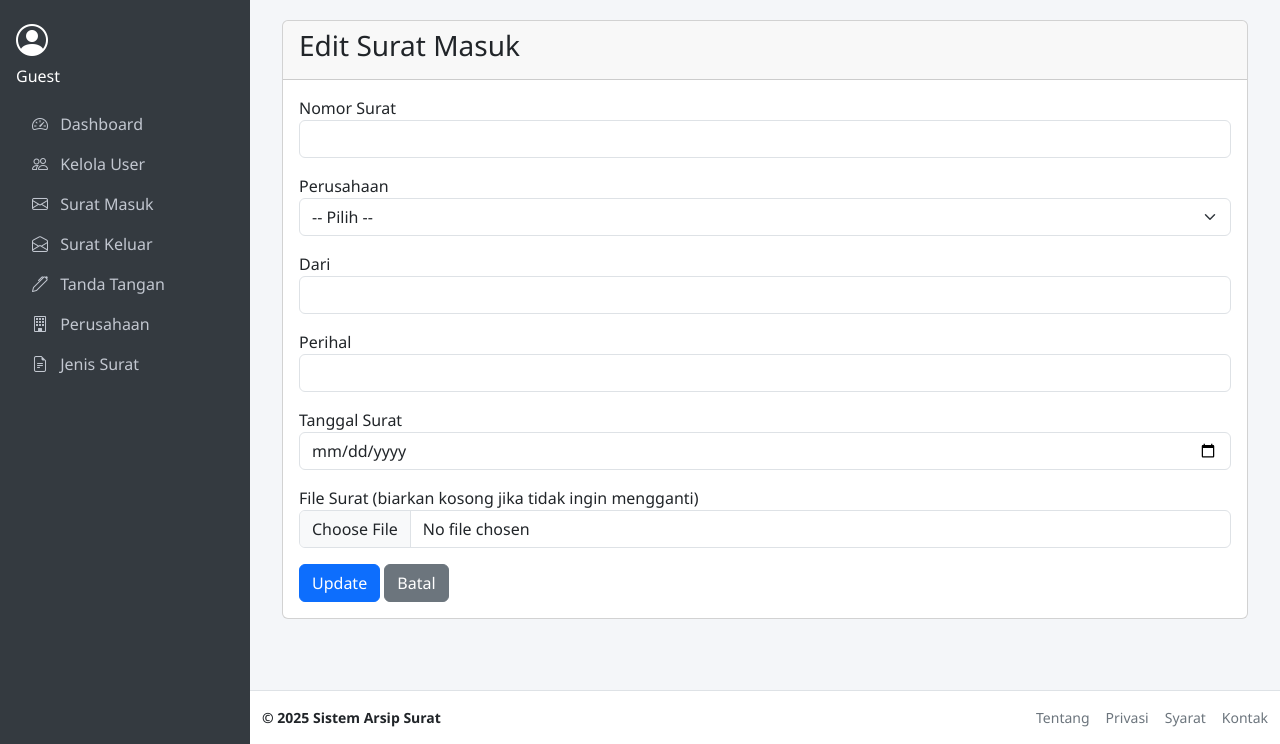
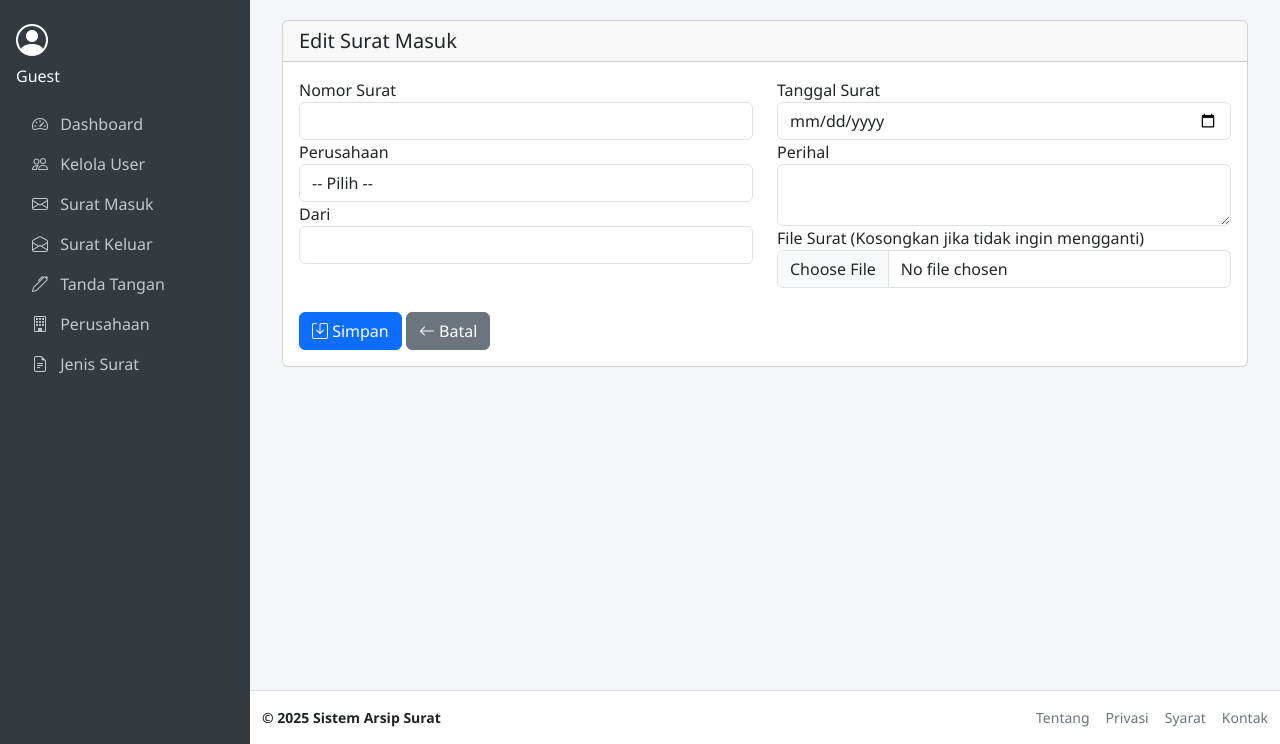
Before and after one commit to Yks889/aplikasi-surat-menyurat, a CodeIgniter 4 app: the page made by app/Views/admin/surat_masuk/edit.php in a window 1280 px wide. Shown: the part 56-800 px from the top of the page. Run offline with PHP 8.4 and a stand-in for CodeIgniter, Linux system fonts and the light colour scheme; the template is opened without the code that fills it, so the values that code supplies are empty; some libraries are stand-ins or nearby versions.

Commit message:
memperbaiki tampilan user, perusahaan, jenis surat, surat masuk

```diff
--- a/app/Views/admin/surat_masuk/edit.php
+++ b/app/Views/admin/surat_masuk/edit.php
@@ -1,19 +1,27 @@
 <?= $this->extend('layouts/admin') ?>
 <?= $this->section('content') ?>
-<div class="card">
+
+<div class="card w-100">
     <div class="card-header">
-        <h3>Edit Surat Masuk</h3>
+        <h3 class="card-title fs-5 mb-0">Edit Surat Masuk</h3>
     </div>
     <div class="card-body">
         <form action="/admin/surat-masuk/update/<?= $surat['id'] ?>" method="post" enctype="multipart/form-data">
             <?= csrf_field() ?>
-            <div class="mb-3">
-                <label>Nomor Surat</label>
-                <input type="text" name="nomor_surat" class="form-control" value="<?= old('nomor_surat', $surat['nomor_surat']) ?>" required>
+
+            <div class="row">
+                <div class="col-md-6">
+                    <!-- Nomor Surat -->
+                    <div class="form-group">
+                        <label for="nomor_surat">Nomor Surat</label>
+                        <input type="text" class="form-control" id="nomor_surat" name="nomor_surat"
+                            value="<?= old('nomor_surat', $surat['nomor_surat']) ?>" required>
                     </div>
-            <div class="mb-3">
-                <label>Perusahaan</label>
-                <select name="perusahaan_id" class="form-select" required>
+
+                    <!-- Perusahaan -->
+                    <div class="form-group">
+                        <label for="perusahaan_id">Perusahaan</label>
+                        <select class="form-control" id="perusahaan_id" name="perusahaan_id" required>
                             <option value="">-- Pilih --</option>
                             <?php foreach ($perusahaan as $p): ?>
                                 <option value="<?= $p['id'] ?>" <?= $p['id'] == $surat['perusahaan_id'] ? 'selected' : '' ?>>
@@ -22,25 +30,54 @@
                             <?php endforeach; ?>
                         </select>
                     </div>
-            <div class="mb-3">
-                <label>Dari</label>
-                <input type="text" name="dari" class="form-control" value="<?= old('dari', $surat['dari']) ?>" required>
+
+                    <!-- Dari -->
+                    <div class="form-group">
+                        <label for="dari">Dari</label>
+                        <input type="text" class="form-control" id="dari" name="dari"
+                            value="<?= old('dari', $surat['dari']) ?>" required>
                     </div>
-            <div class="mb-3">
-                <label>Perihal</label>
-                <input type="text" name="perihal" class="form-control" value="<?= old('perihal', $surat['perihal']) ?>" required>
                 </div>
-            <div class="mb-3">
-                <label>Tanggal Surat</label>
-                <input type="date" name="tgl_surat" class="form-control" value="<?= old('tgl_surat', $surat['tgl_surat']) ?>" required>
+
+                <div class="col-md-6">
+                    <!-- Tanggal -->
+                    <div class="form-group">
+                        <label for="tgl_surat">Tanggal Surat</label>
+                        <input type="date" class="form-control" id="tgl_surat" name="tgl_surat"
+                            value="<?= old('tgl_surat', $surat['tgl_surat']) ?>" required>
                     </div>
-            <div class="mb-3">
-                <label>File Surat (biarkan kosong jika tidak ingin mengganti)</label>
-                <input type="file" name="file_surat" class="form-control">
+
+                    <!-- Perihal -->
+                    <div class="form-group">
+                        <label for="perihal">Perihal</label>
+                        <textarea class="form-control" id="perihal" name="perihal" rows="2" required><?= old('perihal', $surat['perihal']) ?></textarea>
                     </div>
-            <button type="submit" class="btn btn-primary">Update</button>
-            <a href="/admin/surat-masuk" class="btn btn-secondary">Batal</a>
+
+                    <!-- File Surat -->
+                    <div class="form-group">
+                        <label for="file_surat">File Surat (Kosongkan jika tidak ingin mengganti)</label>
+                        <input type="file" class="form-control" id="file_surat" name="file_surat">
+                        <?php if (!empty($surat['file_surat'])): ?>
+                            <small class="text-muted d-block mt-1">File saat ini:
+                                <a href="/uploads/surat_masuk/<?= esc($surat['file_surat']) ?>" target="_blank">
+                                    <?= esc($surat['file_surat']) ?>
+                                </a>
+                            </small>
+                        <?php endif; ?>
+                    </div>
+                </div>
+            </div>
+
+            <div class="form-group mt-4">
+                <button type="submit" class="btn btn-primary">
+                    <i class="bi bi-save"></i> Simpan
+                </button>
+                <a href="/admin/surat-masuk" class="btn btn-secondary">
+                    <i class="bi bi-arrow-left"></i> Batal
+                </a>
+            </div>
         </form>
     </div>
 </div>
+
 <?= $this->endSection() ?>
--- a/app/Views/admin/users/edit.php
+++ b/app/Views/admin/users/edit.php
@@ -3,7 +3,7 @@
 <?= $this->section('content') ?>
 <div class="card">
     <div class="card-header">
-        <h3 class="card-title">Edit User</h3>
+        <h3 class="card-title fs-5 mb-0">Edit User</h3>
     </div>
     <div class="card-body">
         <form action="/admin/users/update/<?= $userData['id'] ?>" method="post">
```
Also changed, not shown: app/Views/admin/jenis_surat/create.php (+14 -4 lines), app/Views/admin/jenis_surat/edit.php (+11 -1 lines), app/Views/admin/perusahaan/create.php (+19 -6 lines), app/Views/admin/perusahaan/edit.php (+19 -6 lines), app/Views/admin/surat_masuk/create.php (+28 -47 lines), app/Views/admin/users/create.php (+25 -25 lines). Lines whose indentation alone changed are shown as unchanged.
